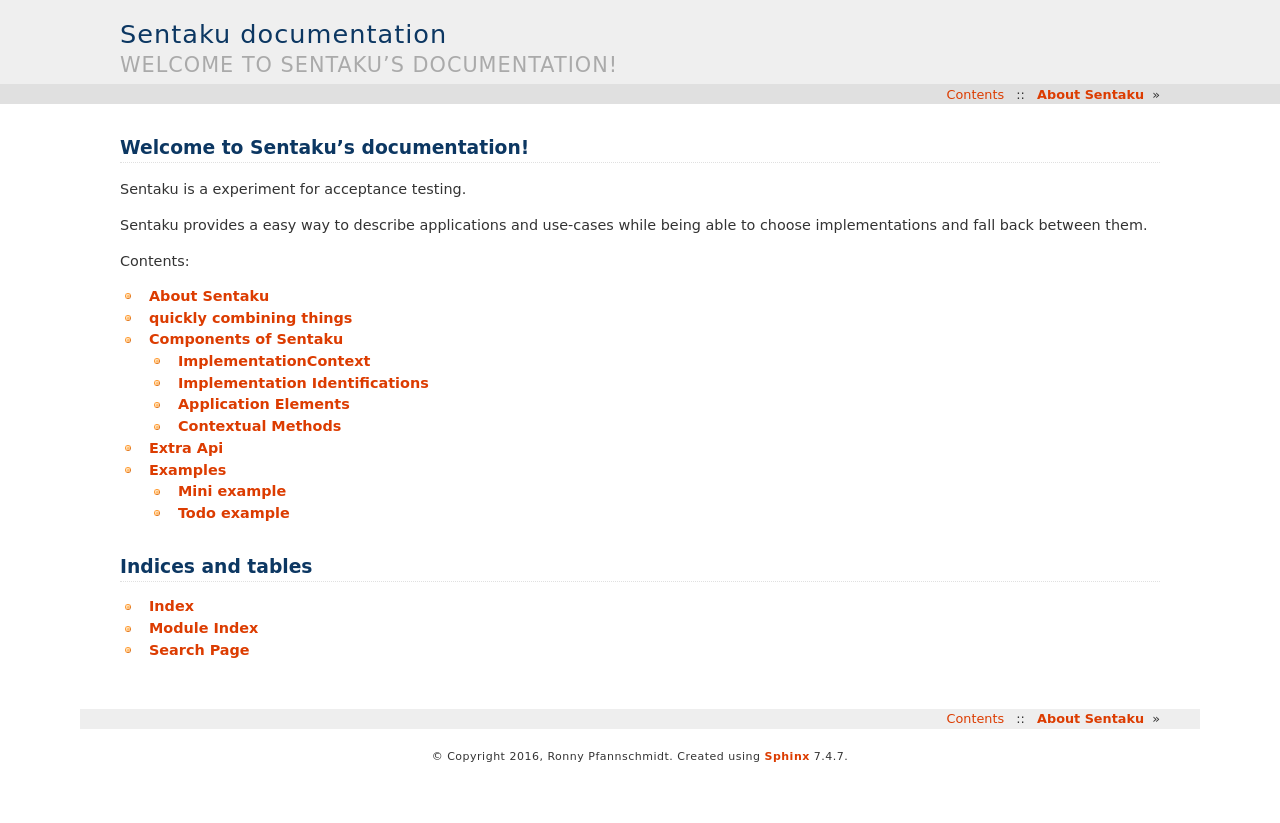
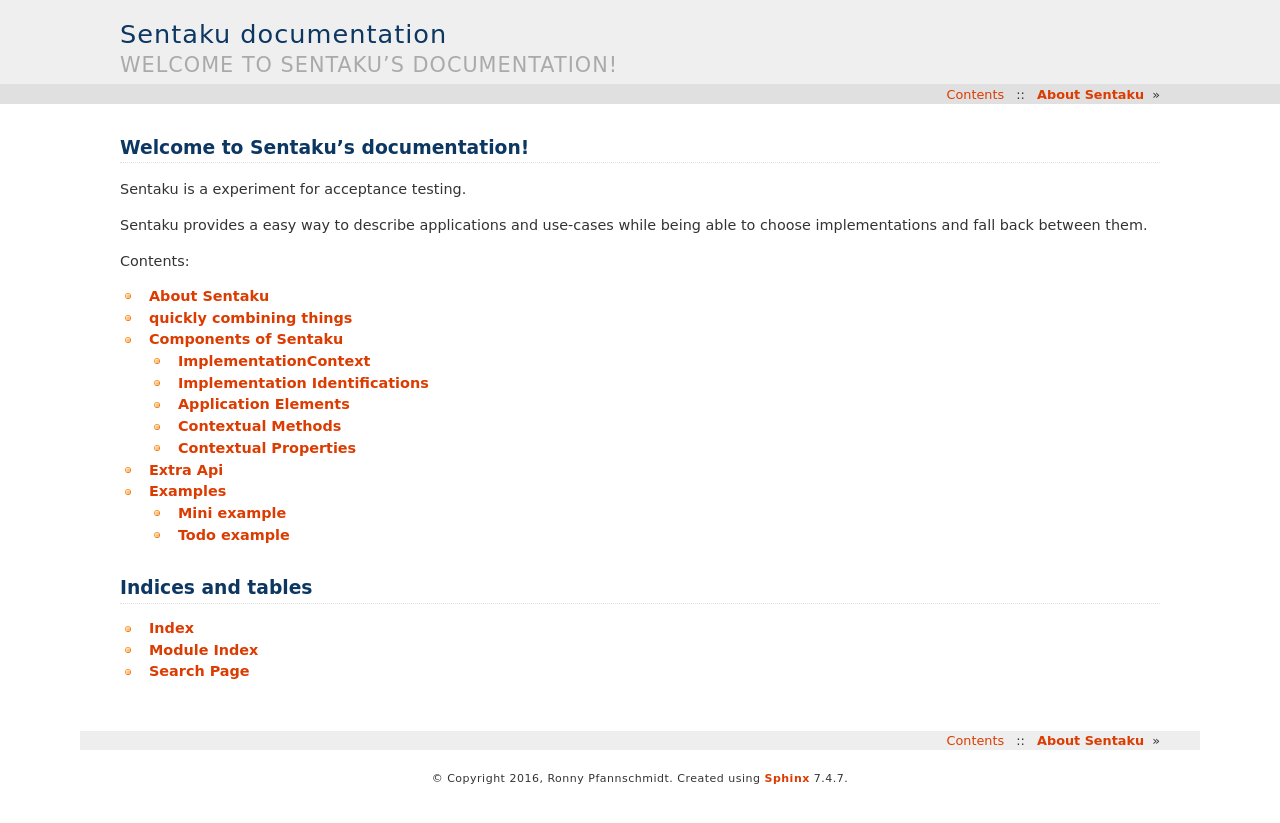
Before and after one commit to RedHatQE/Sentaku, a Sphinx documentation site: the page built from docs/index.rst, in a window 1280 px wide. Shown: the top 823 px of the page. Built offline with Sphinx 7.4.7, drawn with Linux system fonts in a browser that asks for light colours.

Commit message:
add contextualproperty to the docs

```diff
--- a/docs/the_parts.rst
+++ b/docs/the_parts.rst
@@ -54,3 +54,10 @@ Contextual Methods
 
 .. autoclass:: ContextualMethod()
   :members:
+
+
+Contextual Properties
+---------------------
+
+.. autoclass:: ContextualProperty()
+  :members:
```
